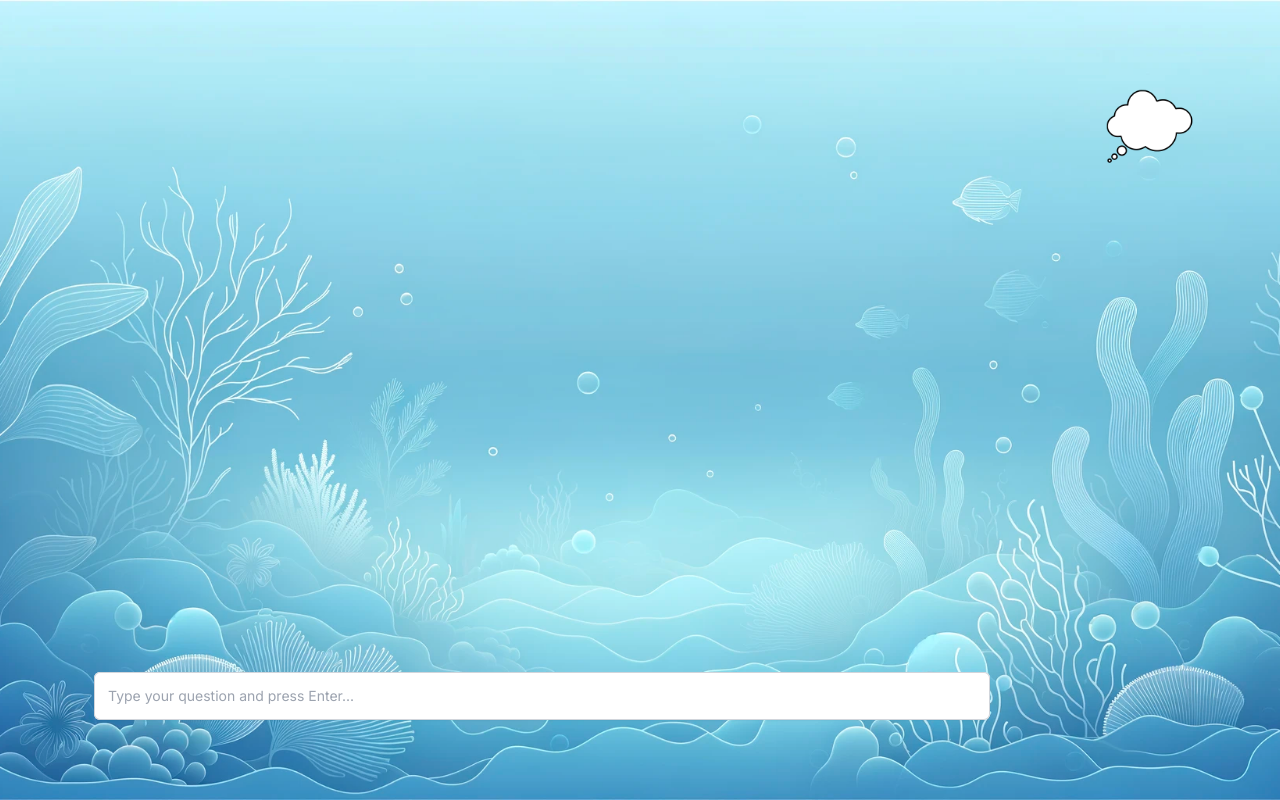
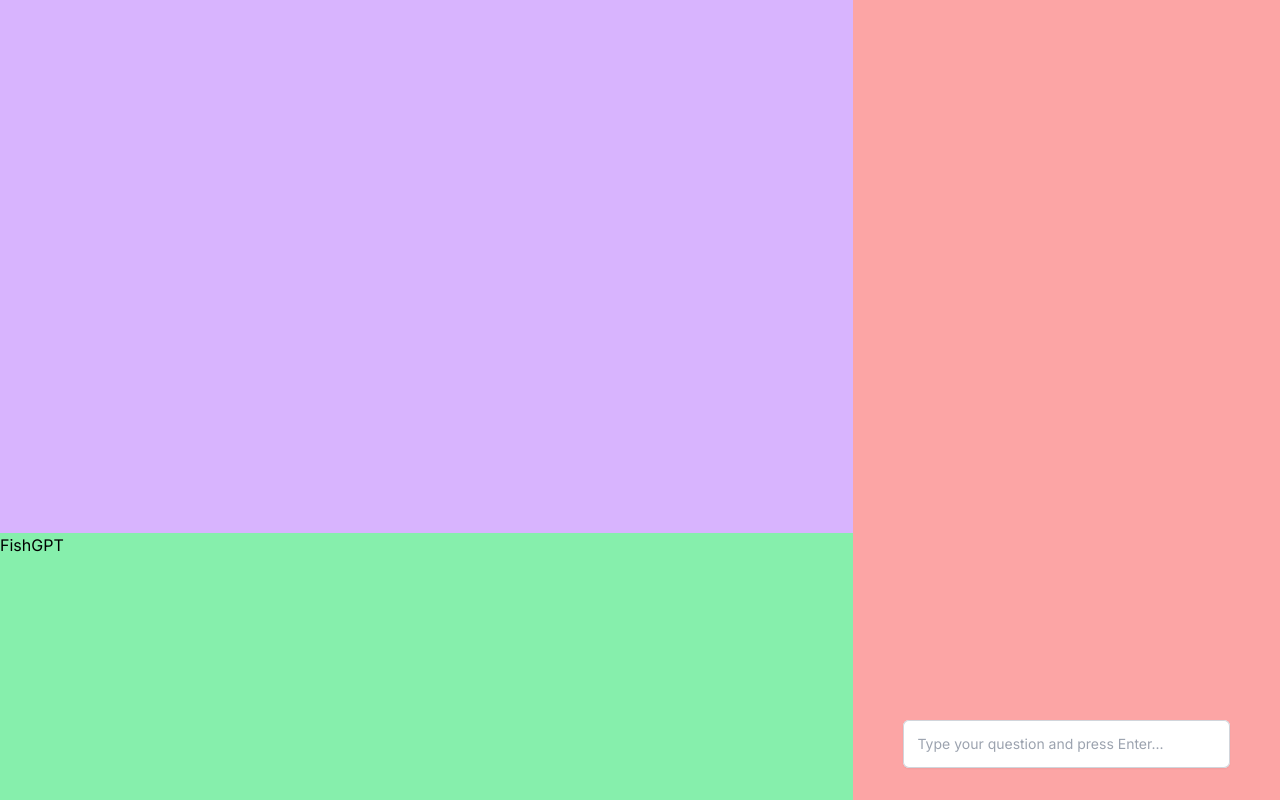
Before and after one commit to sharonm6/fishgpt-frontend, a Next.js app: page / in a window 1280 px wide. Built offline with nearby package versions, Linux system fonts and the light colour scheme; no server answers.

Commit message:
Implement grid layout for video and chat

```diff
--- a/src/app/page.tsx
+++ b/src/app/page.tsx
@@ -14,8 +14,13 @@ export default function Home() {
   const [loading, setLoading] = useState(false);
 
   return (
-    <main className="flex flex-row justify-between h-screen p-20 gap-12 bg-[url('/background.png')] bg-cover bg-center bg-no-repeat">
-      <div className="w-[80%] mx-auto self-end flex flex-col gap-y-4">
+    <main className="grid grid-cols-12 h-screen bg-[url('/background.png')] bg-cover bg-center bg-no-repeat">
+      <div className="col-span-8 grid grid-rows-6 bg-green-300">
+        <SocketInitializer />
+        <div className="row-span-2">FishGPT</div>
+      </div>
+      <div className="col-span-4 h-full p-8 bg-red-300">
+        <div className="h-full w-[90%] mx-auto flex flex-col-reverse gap-y-4">
           {question && (
             <AnimatePresence>
               <motion.div
@@ -50,12 +55,10 @@ export default function Home() {
             setLoading={setLoading}
           />
         </div>
-      <div className="flex self-center h-96 bg-blue-500">
-        <SocketInitializer />
       </div>
-      <div>
+      {/* <div>
         <ThoughtBubble text="hello, i am a thought bubble"></ThoughtBubble>
-      </div>
+      </div> */}
     </main>
   );
 }
--- a/src/app/webrtc/components/socketInitializer.tsx
+++ b/src/app/webrtc/components/socketInitializer.tsx
@@ -42,10 +42,10 @@ export default function SocketInitializer() {
   }, []);
 
   return (
-    <>
-      {imageSrc && (
-        <img src={imageSrc} alt="Received Image" className="w-fit" />
-      )}
-    </>
+    <div className="row-span-4 bg-purple-300">
+      {/* <img src="/blue.png" alt="blue" /> */}
+      {/* <div className="w-[644.355px] h-[483.255px] bg-blue-300"></div> */}
+      {/* {imageSrc && <img src={imageSrc} alt="Received Image" />} */}
+    </div>
   );
 }
```
Also changed, not shown: public/blue.png (added). Lines whose indentation alone changed are shown as unchanged.
